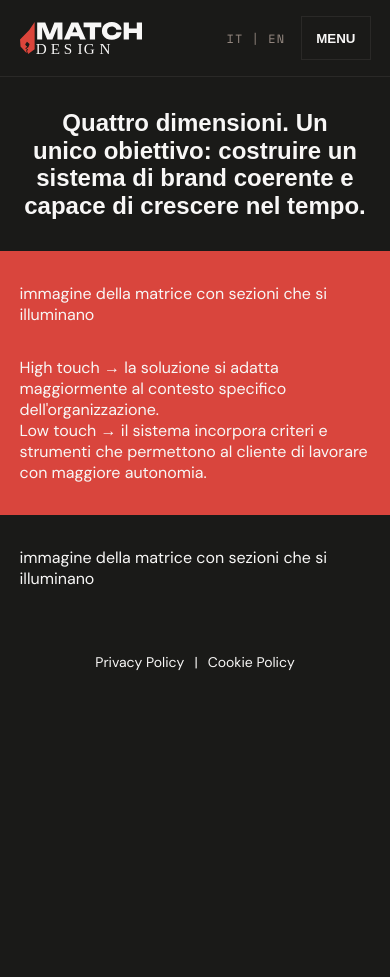
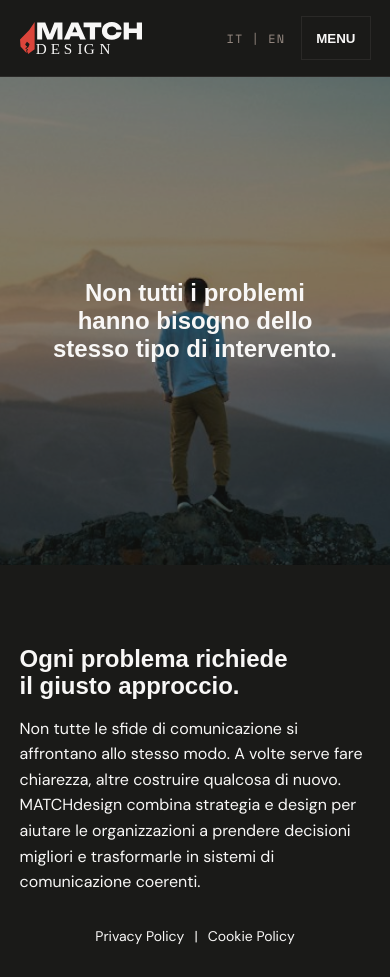
Before and after one commit to andy90d/matchdesign-site, a Next.js app: page /work-together in a window 390 px wide. Before the commit the page ends 844 px from the top, so only its background shows below. Built offline with nearby package versions, Linux system fonts and the light colour scheme; a web font is replaced by a local one.

Commit message:
reworked servizi page

```diff
--- a/app/work-together/page.tsx
+++ b/app/work-together/page.tsx
@@ -1,40 +1,32 @@
+// app/work-together/page.tsx
+
 import type { Metadata } from "next";
-import ContactForm from "@/components/contact-form/contact-form";
+import ImageSection from "@/components/image-section/image-section"; // <- metti il percorso reale
 
 export const metadata: Metadata = {
-  title: "MATCHdesign",
-  description:
-    "Costruiamo il sistema che protegge la coerenza del tuo brand nel tempo.",
+  title: "Work together | MATCHdesign",
+  description: "Scopri come possiamo lavorare insieme.", // sostituisci con il tuo testo
 };
 
+export default function WorkTogetherPage() {
+  return (
+    <div>
 
+      <ImageSection src="/assets/images/ImmagineSezioneTest.jpg" alt="..." fit="cover">
+        <h2 className="text-center">Non tutti i problemi hanno bisogno
+          dello stesso tipo di intervento.</h2>
+     </ImageSection>
 
+     <section className="container mt-lg">
+        <h2>Ogni problema richiede il giusto approccio.</h2>
+        <p>
+          Non tutte le sfide di comunicazione si affrontano allo stesso modo.
+          A volte serve fare chiarezza, altre costruire qualcosa di nuovo.
+          MATCHdesign combina strategia e design per aiutare le organizzazioni
+          a prendere decisioni migliori e trasformarle in sistemi di
+          comunicazione coerenti.
+        </p>
 
-export default function Home() {
-  return (
-    <div className="home-page">
-      <section className="container section">
-        <h2 className="text-center">
-          Quattro dimensioni. Un unico obiettivo: costruire un sistema
-          di brand coerente e capace di crescere nel tempo.
-        </h2>
-      </section>
-
-      <section className="container section section--highlight">
-        immagine della matrice con sezioni che si illuminano
-        <div className="mt-md">
-          High touch
-          → la soluzione si adatta maggiormente al contesto specifico
-          dell'organizzazione. <br />
-
-          Low touch
-          → il sistema incorpora criteri e strumenti che permettono
-          al cliente di lavorare con maggiore autonomia.<br />
-          </div>
-      </section>
-
-      <section className="container section">
-        immagine della matrice con sezioni che si illuminano
       </section>
 
     </div>
--- a/components/image-section/image-section.module.css
+++ b/components/image-section/image-section.module.css
@@ -1,12 +1,23 @@
 /* ============================================
    SEZIONE IMMAGINE: cornice a tutta larghezza
+   (le proporzioni di default si possono cambiare
+   con la prop aspectRatio, tramite --frame-ratio)
    ============================================ */
 .frame {
   position: relative;
   width: 100%;
-  aspect-ratio: 16 / 9;
+  aspect-ratio: var(--frame-ratio, 16 / 9);
   max-height: 85svh;
   overflow: hidden;
+}
+
+
+/* ============================================
+   SEZIONE IMMAGINE: cornice senza limite di altezza
+   (usata con fit="contain", per non tagliare l'immagine)
+   ============================================ */
+.frameContain {
+  max-height: none;
 }
 
 
@@ -19,7 +30,15 @@
 
 
 /* ============================================
-   SEZIONE IMMAGINE: livello del testo (velo scuro)
+   SEZIONE IMMAGINE: immagine mostrata per intero
+   ============================================ */
+.imageContain {
+  object-fit: contain;
+}
+
+
+/* ============================================
+   SEZIONE IMMAGINE: livello del testo
    ============================================ */
 .overlay {
   position: absolute;
@@ -28,6 +47,13 @@
   flex-direction: column;
   justify-content: center;
   padding-block: var(--space-md);
+}
+
+
+/* ============================================
+   SEZIONE IMMAGINE: velo scuro (opzionale)
+   ============================================ */
+.veil {
   background: color-mix(in srgb, var(--color-bg) 55%, transparent);
 }
 
@@ -50,10 +76,11 @@
 
 /* ============================================
    SEZIONE IMMAGINE: adattamento mobile
-   (più altezza, così il testo non viene tagliato)
+   (più altezza, così il testo non viene tagliato;
+   se passi aspectRatio, vale quello)
    ============================================ */
 @media (max-width: 767px) {
   .frame {
-    aspect-ratio: 4 / 5;
+    aspect-ratio: var(--frame-ratio, 4 / 5);
   }
 }
--- a/components/image-section/image-section.tsx
+++ b/components/image-section/image-section.tsx
@@ -6,36 +6,59 @@ import styles from "./image-section.module.css";
 
 
 // ============================================
-// TIPI (immagine e contenuto personalizzabili in ogni istanza)
+// TIPI (tutto personalizzabile in ogni istanza)
 // ============================================
 type ImageSectionProps = {
   src: string;
   alt?: string;
+  overlay?: boolean;            // velo scuro sopra l'immagine (default: attivo)
+  fit?: "cover" | "contain";    // cover = riempie e taglia, contain = immagine intera
+  aspectRatio?: string;         // es. "4 / 3": proporzioni della cornice
   children?: React.ReactNode;
 };
 
 
 // ============================================
-// SEZIONE IMMAGINE CON TESTO E BOTTONE SOPRA
+// SEZIONE IMMAGINE CON TESTO E BOTTONE SOPRA (opzionali)
 // ============================================
-export default function ImageSection({ src, alt = "", children }: ImageSectionProps) {
+export default function ImageSection({
+  src,
+  alt = "",
+  overlay = true,
+  fit = "cover",
+  aspectRatio,
+  children,
+}: ImageSectionProps) {
+  const isContain = fit === "contain";
+
   return (
 
     // --- Cornice (occupa tutta la larghezza) ---
-    <div className={styles.frame}>
+    <div
+      className={`${styles.frame} ${isContain ? styles.frameContain : ""}`}
+      style={aspectRatio ? ({ "--frame-ratio": aspectRatio } as React.CSSProperties) : undefined}
+    >
 
-      {/* --- Immagine di sfondo --- */}
-      <Image src={src} alt={alt} fill sizes="100vw" className={styles.image} />
+      {/* --- Immagine --- */}
+      <Image
+        src={src}
+        alt={alt}
+        fill
+        sizes="100vw"
+        className={`${styles.image} ${isContain ? styles.imageContain : ""}`}
+      />
 
-      {/* --- Livello del testo sopra l'immagine (con velo scuro) --- */}
-      <div className={styles.overlay}>
+      {/* --- Livello del testo sopra l'immagine (solo se c'è contenuto) --- */}
+      {children && (
+        <div className={`${styles.overlay} ${overlay ? styles.veil : ""}`}>
 
-        {/* --- Contenitore allineato all'header --- */}
-        <div className={styles.content}>
-          {children}
+          {/* --- Contenitore allineato all'header --- */}
+          <div className={styles.content}>
+            {children}
+          </div>
+
         </div>
-
-      </div>
+      )}
 
     </div>
   );
```
Also changed, not shown: public/assets/images/matrice.png (added).
